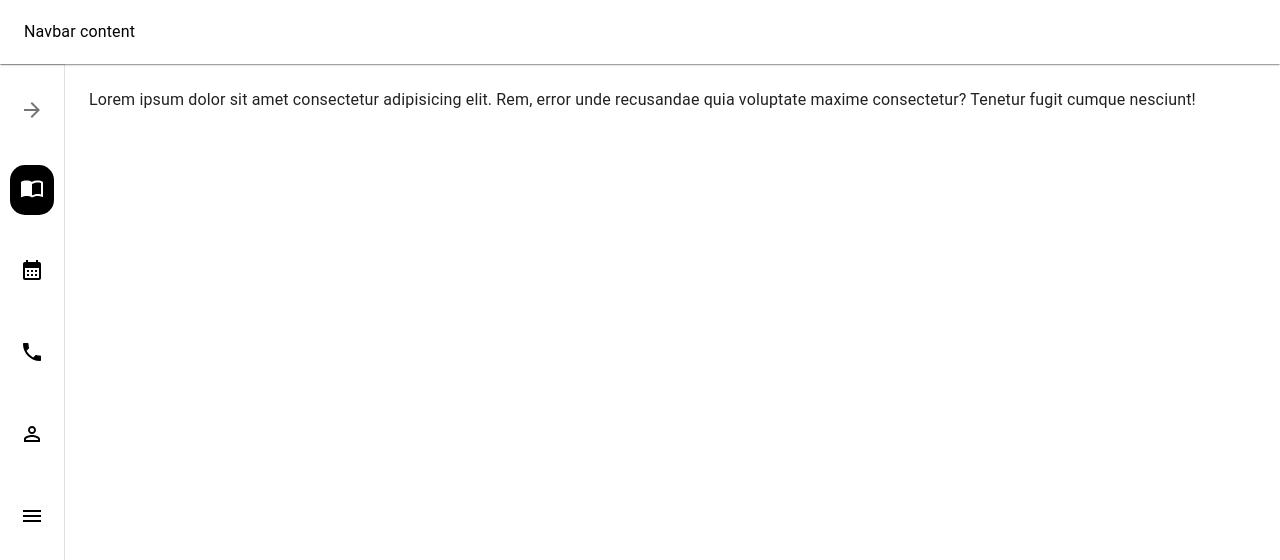
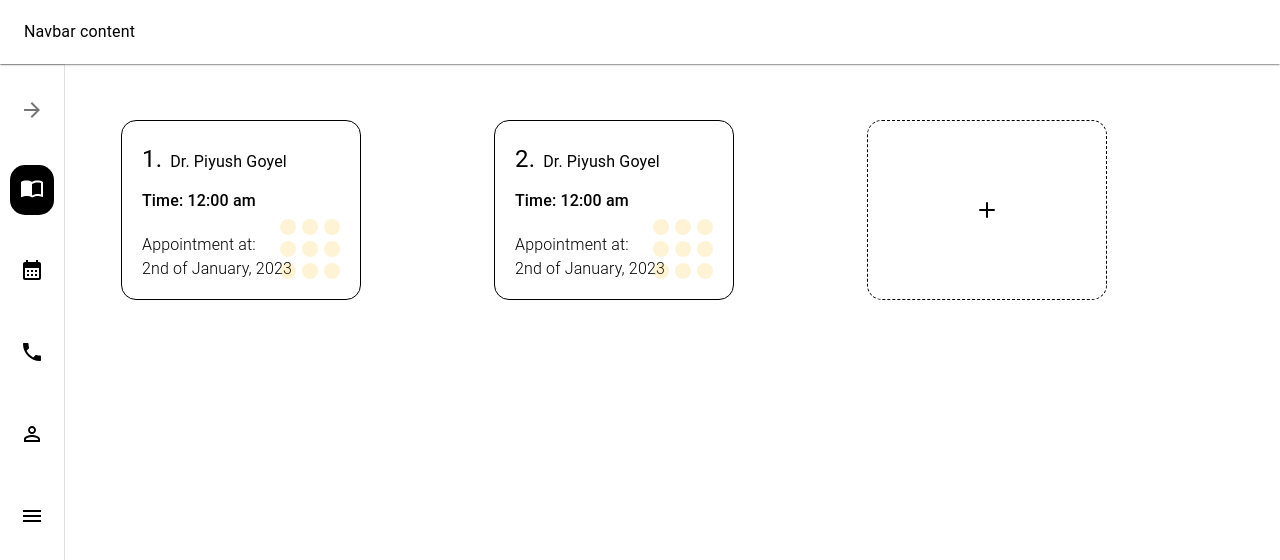
Before and after one commit to Vivekkharnotia/LibraryManagementSystem, a Next.js app: page /app in a window 1280 px wide. Shown: the top 560 px of the page. Built offline with nearby package versions, Linux system fonts and the light colour scheme.

Commit message:
Appointments section added

```diff
--- a/components/general/Sidebar/Sidebar.js
+++ b/components/general/Sidebar/Sidebar.js
@@ -20,6 +20,7 @@
 import MenuIcon from "@mui/icons-material/Menu"; // menu
 import sidebar from "./Sidebar.module.css";
 import { Button, Typography } from "@mui/material";
+import Appointments from "../Appointments"
 
 const drawerWidth = 240;
 
@@ -97,7 +98,6 @@
   const handleDrawerOpen = () => {
     let drawerBtn = document.getElementById('drawerBtn');
     drawerBtn.style.rotate = '180deg';
-    console.log('open');
     drawerBtn.style.transition = '0.5s ease';
     setOpen(true);
   };
@@ -105,7 +105,6 @@
   const handleDrawerClose = () => {
     let drawerBtn = document.getElementById('drawerBtn');
     drawerBtn.style.rotate = '0deg';
-    console.log('close');
     drawerBtn.style.transition = '0.5s ease';
     setOpen(false);
   };
@@ -247,11 +246,13 @@
         <DrawerHeader />
 
         {/* --------------------------------- Elements outside the sidebar and navbar-------------------------- */}
-        <Typography>
+        {/* <Typography>
           Lorem ipsum dolor sit amet consectetur adipisicing elit. Rem, error
           unde recusandae quia voluptate maxime consectetur? Tenetur fugit
           cumque nesciunt!
-        </Typography>
+        </Typography> */}
+
+        <Appointments />
 
       </Box>
     </Box>
```
